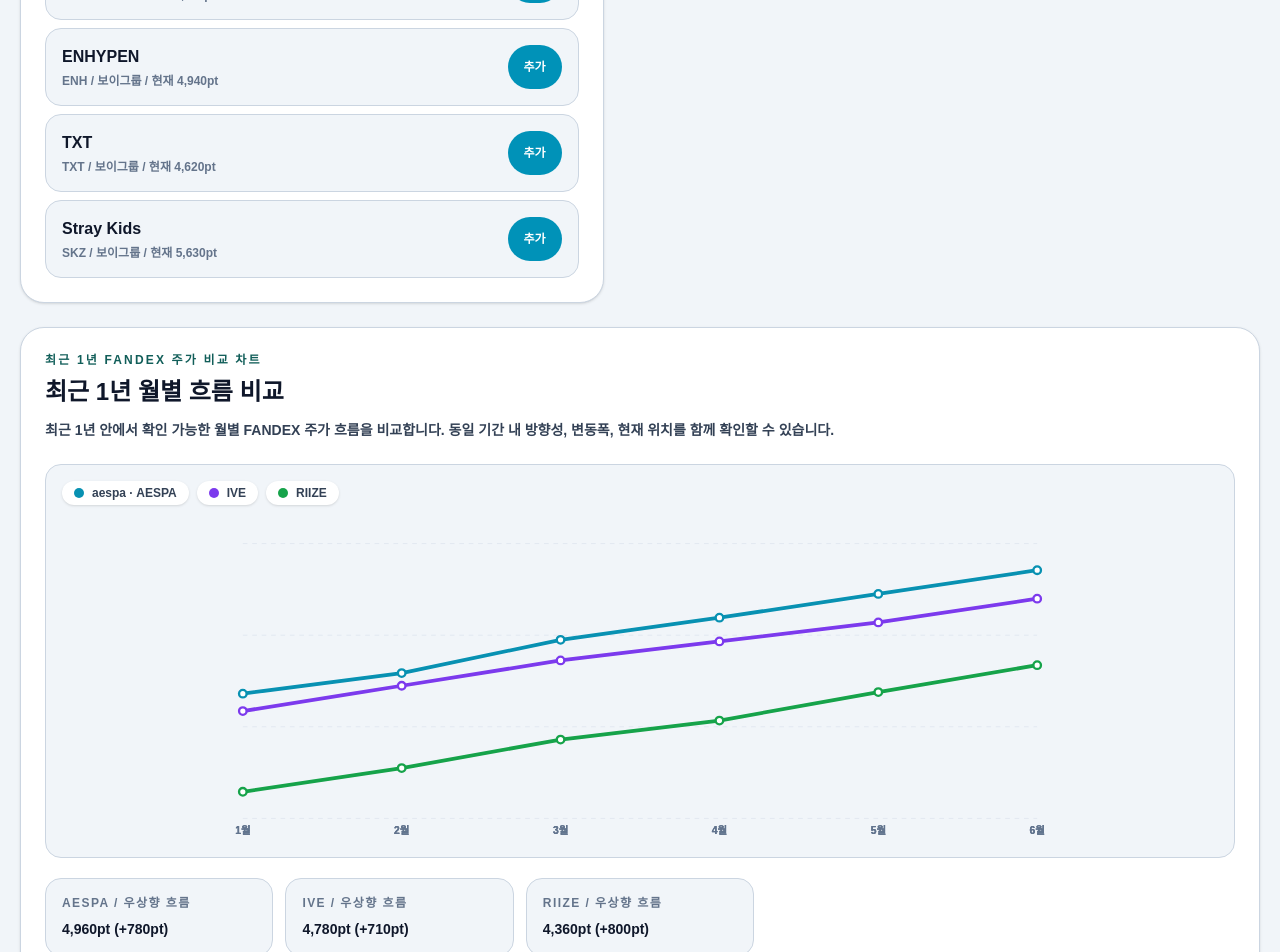
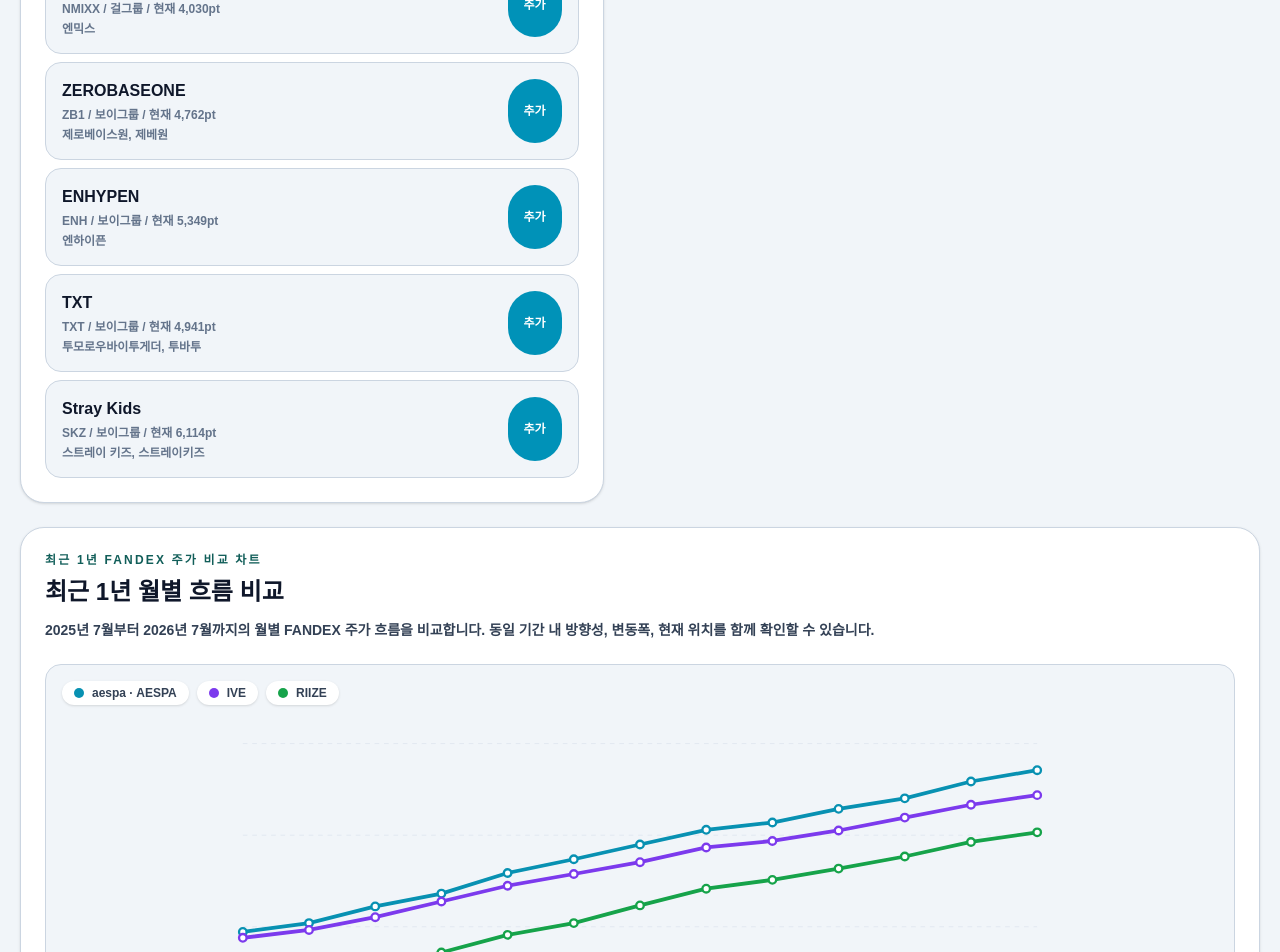
Before and after one commit to kpopmaker/fandex, a Next.js app: page /compare in a window 1280 px wide. Shown: the part 1340-2292 px from the top of the page. Built offline with nearby package versions, Linux system fonts and the light colour scheme.

Commit message:
fix: set one-year chart range and Korean compare search

```diff
--- a/app/artists/[artistId]/page.tsx
+++ b/app/artists/[artistId]/page.tsx
@@ -6,6 +6,7 @@
   getAvailableStockVariables,
   getIndexTrendBand,
   getLastSixMonthHistory,
+  getRecentOneYearHistory,
   getSelectedVariableSeries,
   getStrongestVariables,
   getVariableDisplayName,
@@ -227,10 +228,11 @@
 
   const selectedVariables = parseSelectedVariables(await searchParams);
   const sixMonthHistory = getLastSixMonthHistory(profile);
+  const oneYearHistory = getRecentOneYearHistory(profile);
   const latestPoint = getLatestHistoryPoint(profile);
-  const fandexChartPoints = toFandexChartPoints(sixMonthHistory);
+  const fandexChartPoints = toFandexChartPoints(oneYearHistory);
   const fandexDelta = calculateSixMonthDelta(sixMonthHistory);
-  const trendBand = getIndexTrendBand(sixMonthHistory);
+  const trendBand = getIndexTrendBand(oneYearHistory);
   const selectedSeries = getSelectedVariableSeries(profile, selectedVariables);
   const strongestVariables = getStrongestVariables(profile, 3);
   const recentIssues = getArtistRecentIssueSignals(profile.artistId, 10);
@@ -310,7 +312,7 @@
               </p>
               <h2 className="mt-2 text-2xl font-black">최근 1년 FANDEX 주가 흐름</h2>
               <p className="mt-2 text-sm font-bold leading-7 text-slate-600 dark:text-slate-300">
-                최근 1년 안에서 확인 가능한 월별 기준으로 FANDEX 주가가{' '}
+                2025년 7월부터 2026년 7월까지의 월별 기준으로 FANDEX 주가가{' '}
                 {trendSummaryLabels[trendBand]} 흐름을 보입니다.
               </p>
             </div>
--- a/app/charts/page.tsx
+++ b/app/charts/page.tsx
@@ -200,10 +200,10 @@
   const trendBand = getIndexTrendBand(profile.history);
   const delta = calculateIndexDelta(profile.history);
   const trendCopy: Record<ArtistIndexTrendBand, string> = {
-    rising: '최근 8개 시점 기준으로 지수가 완만하게 올라가는 흐름입니다.',
-    stable: '최근 8개 시점 기준으로 지수가 비교적 안정적으로 유지되는 흐름입니다.',
-    falling: '최근 8개 시점 기준으로 지수가 낮아지는 구간이 있어 추가 확인이 필요합니다.',
-    volatile: '최근 8개 시점 기준으로 변동폭이 커져 흐름 확인이 필요합니다.',
+    rising: '2025년 7월부터 2026년 7월까지 지수가 완만하게 올라가는 흐름입니다.',
+    stable: '2025년 7월부터 2026년 7월까지 지수가 비교적 안정적으로 유지되는 흐름입니다.',
+    falling: '2025년 7월부터 2026년 7월까지 지수가 낮아지는 구간이 있어 추가 확인이 필요합니다.',
+    volatile: '2025년 7월부터 2026년 7월까지 변동폭이 커져 흐름 확인이 필요합니다.',
     insufficient_data: '최근 흐름을 판단하기에는 시점 데이터가 부족합니다.',
   };
 
--- a/app/compare/CompareArtistSearch.tsx
+++ b/app/compare/CompareArtistSearch.tsx
@@ -22,6 +22,34 @@
   unit: '유닛',
 };
 
+const artistKoreanAliases: Partial<Record<string, string[]>> = {
+  aespa: ['에스파'],
+  ive: ['아이브'],
+  riize: ['라이즈'],
+  seventeen: ['세븐틴'],
+  newjeans: ['뉴진스'],
+  lesserafim: ['르세라핌'],
+  bts: ['방탄소년단', '비티에스'],
+  blackpink: ['블랙핑크'],
+  twice: ['트와이스'],
+  'nct-dream': ['엔시티 드림', '엔시티드림', 'NCT 드림'],
+  'nct-127': ['엔시티 127', '엔시티127', 'NCT 127'],
+  'stray-kids': ['스트레이 키즈', '스트레이키즈', '스키즈'],
+  zerobaseone: ['제로베이스원', '제베원'],
+  txt: ['투모로우바이투게더', '투바투'],
+  enhypen: ['엔하이픈'],
+  itzy: ['있지'],
+  nmixx: ['엔믹스'],
+  gidle: ['아이들', '여자아이들'],
+  'kiss-of-life': ['키스오브라이프', '키오프'],
+  babymonster: ['베이비몬스터'],
+  illit: ['아일릿'],
+  tws: ['투어스'],
+  boynextdoor: ['보이넥스트도어'],
+  hearts2hearts: ['하츠투하츠'],
+  rescene: ['리센느'],
+};
+
 function formatPoint(value: number) {
   return `${new Intl.NumberFormat('ko-KR').format(Math.round(value))}pt`;
 }
@@ -31,7 +59,22 @@
 }
 
 function normalize(value: string) {
-  return value.trim().toLowerCase();
+  return value.trim().toLowerCase().replace(/[\s_-]/g, '');
+}
+
+function getArtistAliases(profile: ArtistIndexChartProfile) {
+  return artistKoreanAliases[profile.artistId] ?? [];
+}
+
+function getSearchTargets(profile: ArtistIndexChartProfile) {
+  return [
+    profile.artistName,
+    profile.ticker,
+    profile.artistId,
+    profile.groupType,
+    groupTypeLabels[profile.groupType],
+    ...getArtistAliases(profile),
+  ];
 }
 
 export default function CompareArtistSearch({
@@ -55,7 +98,7 @@
         return !selectedIdSet.has(profile.artistId);
       }
 
-      return [profile.artistName, profile.ticker, groupTypeLabels[profile.groupType]]
+      return getSearchTargets(profile)
         .map(normalize)
         .some((value) => value.includes(normalizedQuery));
     })
@@ -142,6 +185,7 @@
           const selected = selectedIdSet.has(profile.artistId);
           const disabled = selected || selectedArtistIds.length >= 5;
           const latest = getLatestPoint(profile);
+          const aliases = getArtistAliases(profile);
 
           return (
             <article
@@ -156,6 +200,11 @@
                   {profile.ticker} / {groupTypeLabels[profile.groupType]} / 현재{' '}
                   {formatPoint(latest?.fandexPoint ?? 0)}
                 </p>
+                {aliases.length > 0 && (
+                  <p className="mt-1 text-xs font-bold text-slate-400">
+                    {aliases.slice(0, 2).join(', ')}
+                  </p>
+                )}
               </div>
               <button
                 type="button"
--- a/app/compare/page.tsx
+++ b/app/compare/page.tsx
@@ -356,7 +356,7 @@
             </p>
             <h2 className="mt-2 text-2xl font-black">최근 1년 월별 흐름 비교</h2>
             <p className="mt-2 text-sm font-bold leading-7 text-slate-600 dark:text-slate-300">
-              최근 1년 안에서 확인 가능한 월별 FANDEX 주가 흐름을 비교합니다. 동일 기간 내
+              2025년 7월부터 2026년 7월까지의 월별 FANDEX 주가 흐름을 비교합니다. 동일 기간 내
               방향성, 변동폭, 현재 위치를 함께 확인할 수 있습니다.
             </p>
           </div>
--- a/app/data/v4/charts/artistIndexChartData.ts
+++ b/app/data/v4/charts/artistIndexChartData.ts
@@ -198,7 +198,21 @@
   dominantNotes?: string[];
 };
 
-const dates = ['11월', '12월', '1월', '2월', '3월', '4월', '5월', '6월'];
+const dates = [
+  '25.07',
+  '25.08',
+  '25.09',
+  '25.10',
+  '25.11',
+  '25.12',
+  '26.01',
+  '26.02',
+  '26.03',
+  '26.04',
+  '26.05',
+  '26.06',
+  '26.07',
+];
 
 const defaultNotes = [
   'SNS reaction lift',
@@ -233,8 +247,12 @@
   const gains = weeklyGains.length >= 7 ? weeklyGains : [70, 90, 110, 95, 120, 90, 110];
   const points = [startPoint];
 
-  gains.slice(0, 7).forEach((gain) => {
-    points.push(points[points.length - 1] + gain);
+  Array.from({ length: dates.length - 1 }, (_, index) => {
+    const gain = gains[index % gains.length];
+    const yearScale = index < gains.length ? 1 : 0.82;
+    points.push(points[points.length - 1] + Math.round(gain * yearScale));
+
+    return null;
   });
 
   return points;
@@ -1036,6 +1054,10 @@
   return profile.history.slice(-6);
 }
 
+export function getRecentOneYearHistory(profile: ArtistIndexChartProfile) {
+  return profile.history.slice(-13);
+}
+
 export function getAvailableStockVariables() {
   return artistStockVariableKeys.map((variableKey) => ({
     variableKey,
@@ -1051,7 +1073,11 @@
   profile: ArtistIndexChartProfile,
   variableKey: ArtistStockVariableKey,
 ): ArtistStockVariableSeries {
-  const points = getLastSixMonthHistory(profile).map((point) => ({
+  const points = getRecentOneYearHistory(profile).map((point) => ({
+    date: point.date,
+    value: point[variableKey],
+  }));
+  const sixMonthPoints = getLastSixMonthHistory(profile).map((point) => ({
     date: point.date,
     value: point[variableKey],
   }));
@@ -1061,7 +1087,7 @@
     displayName: getVariableDisplayName(variableKey),
     points,
     latestPoint: points[points.length - 1]?.value ?? 0,
-    sixMonthDelta: calculateSixMonthDelta(points),
+    sixMonthDelta: calculateSixMonthDelta(sixMonthPoints),
   };
 }
 
@@ -1214,7 +1240,9 @@
   const profiles = createArtistIndexChartProfiles();
   const ids = profiles.map((profile) => profile.artistId);
   const hasEnoughArtists = profiles.length >= 60;
-  const hasEightPoints = profiles.every((profile) => profile.history.length === 8);
+  const hasThirteenMonthlyPoints = profiles.every(
+    (profile) => profile.history.length === dates.length,
+  );
   const hasValidLatestPoints = profiles.every((profile) => {
     const latest = profile.history[profile.history.length - 1];
     return Boolean(latest && latest.fandexPoint > 0);
@@ -1224,12 +1252,12 @@
   return {
     ok:
       hasEnoughArtists &&
-      hasEightPoints &&
+      hasThirteenMonthlyPoints &&
       hasValidLatestPoints &&
       hasUniqueArtistIds,
     profileCount: profiles.length,
     hasEnoughArtists,
-    hasEightPoints,
+    hasThirteenMonthlyPoints,
     hasValidLatestPoints,
     hasUniqueArtistIds,
   };
@@ -1334,21 +1362,22 @@
   profiles: ArtistIndexChartProfile[],
 ): CompareArtistChartSeries[] {
   return profiles.map((profile) => {
+    const oneYearHistory = getRecentOneYearHistory(profile);
     const sixMonthHistory = getLastSixMonthHistory(profile);
-    const latest = sixMonthHistory[sixMonthHistory.length - 1];
+    const latest = oneYearHistory[oneYearHistory.length - 1];
 
     return {
       artistId: profile.artistId,
       artistName: profile.artistName,
       ticker: profile.ticker,
       colorKey: profile.artistId,
-      points: sixMonthHistory.map((point) => ({
+      points: oneYearHistory.map((point) => ({
         date: point.date,
         value: point.fandexPoint,
       })),
       latestPoint: latest?.fandexPoint ?? 0,
       sixMonthDelta: calculateSixMonthDelta(sixMonthHistory),
-      trendBand: getIndexTrendBand(sixMonthHistory),
+      trendBand: getIndexTrendBand(oneYearHistory),
     };
   });
 }
@@ -1426,8 +1455,8 @@
   );
   const summaryRows = getCompareSummaryRows(profiles);
   const coverageSummary = getCompareCoverageSummary(profiles);
-  const everyChartHasSixPoints = chartSeries.every(
-    (series) => series.points.length === 6,
+  const everyChartHasOneYearPoints = chartSeries.every(
+    (series) => series.points.length === dates.length,
   );
   const everyVariableHasArtistSeries = variableSeries.every(
     (series) => series.artists.length === profiles.length,
@@ -1440,13 +1469,13 @@
     ok:
       profiles.length >= 2 &&
       profiles.length <= 5 &&
-      everyChartHasSixPoints &&
+      everyChartHasOneYearPoints &&
       everyVariableHasArtistSeries &&
       everyPointIsFinite &&
       summaryRows.length === profiles.length &&
       coverageSummary.selectedArtistCount === profiles.length,
     profileCount: profiles.length,
-    everyChartHasSixPoints,
+    everyChartHasOneYearPoints,
     everyVariableHasArtistSeries,
     everyPointIsFinite,
     summaryRowCount: summaryRows.length,
@@ -1543,7 +1572,7 @@
 
 export function getKpopCompositeIndexSeries() {
   const histories = artistIndexChartProfiles.map((profile) =>
-    getLastSixMonthHistory(profile),
+    getRecentOneYearHistory(profile),
   );
   const maxLength = Math.max(...histories.map((history) => history.length));
 
@@ -1566,13 +1595,16 @@
 export function getKpopCompositeIndexSummary() {
   const series = getKpopCompositeIndexSeries();
   const latest = series[series.length - 1];
-  const first = series[0];
+  const sixMonthSeries = series.slice(-6);
+  const firstSixMonthPoint = sixMonthSeries[0];
 
   return {
     series,
     currentPoint: latest?.fandexPoint ?? 0,
     sixMonthDelta:
-      latest && first ? latest.fandexPoint - first.fandexPoint : 0,
+      latest && firstSixMonthPoint
+        ? latest.fandexPoint - firstSixMonthPoint.fandexPoint
+        : 0,
     artistCount: latest?.artistCount ?? 0,
   };
 }
--- a/app/page.tsx
+++ b/app/page.tsx
@@ -265,7 +265,7 @@
       <svg
         viewBox={`0 0 ${width} ${height}`}
         role="img"
-        aria-label="FANDEX K-pop 종합지수 최근 1년 월별 흐름"
+        aria-label="FANDEX K-pop 종합지수 2025년 7월부터 2026년 7월까지의 월별 흐름"
         className="h-36 min-w-[420px] w-full"
       >
         {[0, 1, 2].map((line) => (
```
